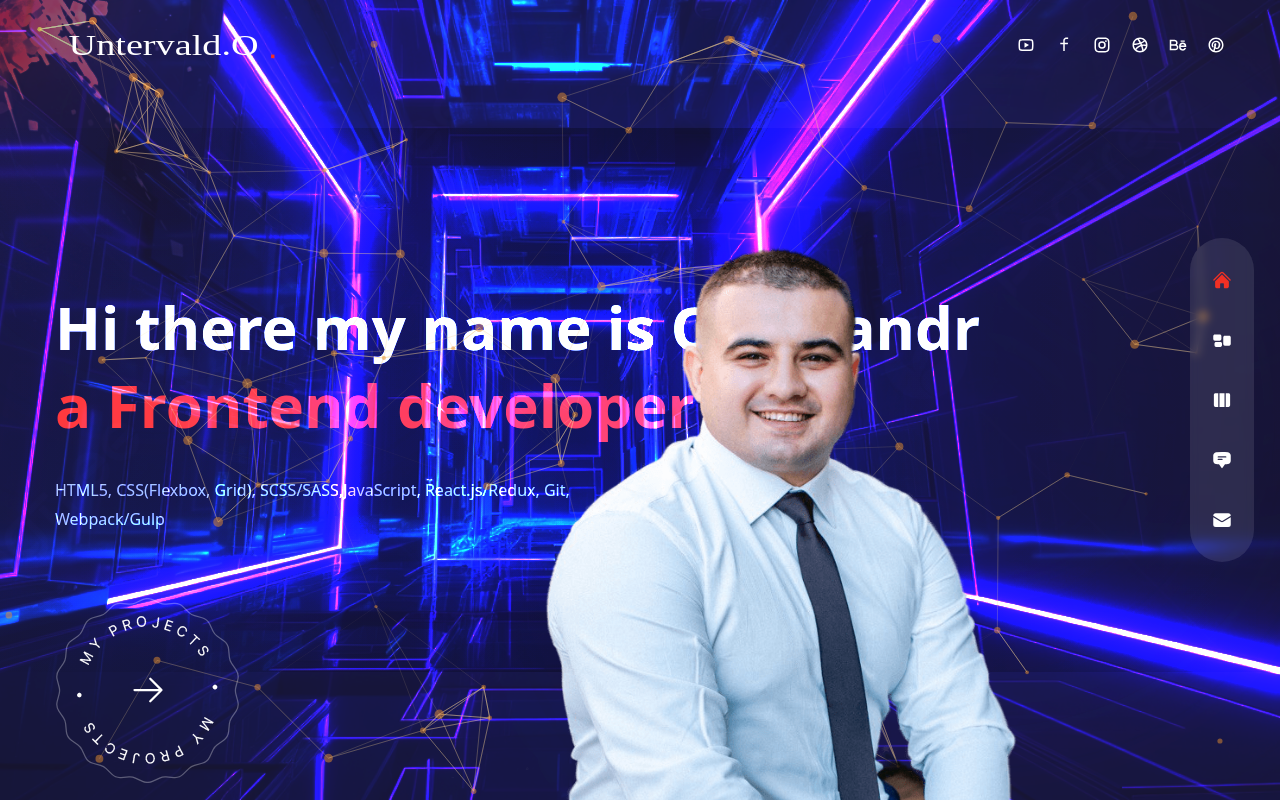
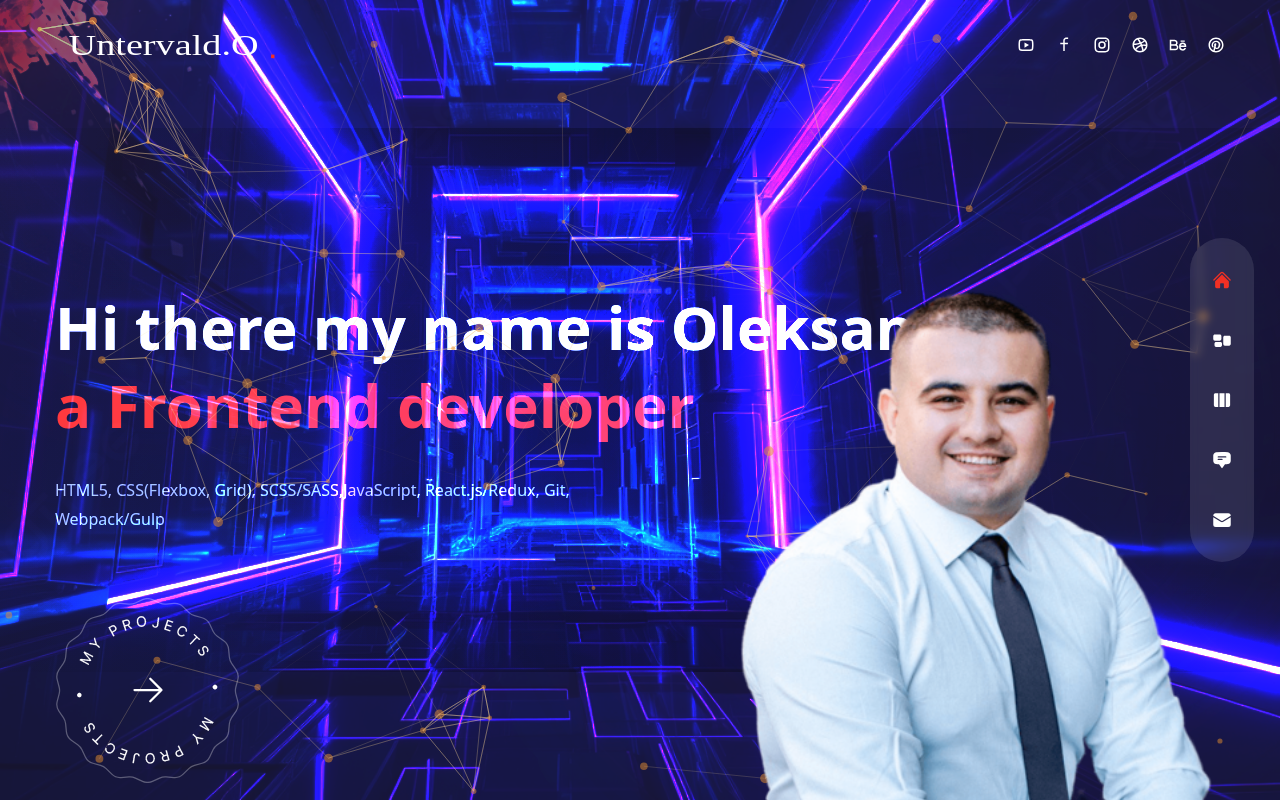
Before and after one commit to AlexanderUntervald/UntervaldPortfolio, a Next.js app: page / in a window 1280 px wide. Built offline with nearby package versions, Linux system fonts and the light colour scheme.

Commit message:
Update Avatar.js

```diff
--- a/components/Avatar.js
+++ b/components/Avatar.js
@@ -1,14 +1,18 @@
 import Image from "next/image";
 
 const Avatar = () => {
+  const customStyle = {
+    transform: 'translate(195px, 43px)',
+  };
+
   return (
-    <div className='hidden xl:flex xl:max-w-none'>
+    <div className='hidden xl:flex xl:max-w-none' style={customStyle}>
       <Image
-      src={'/avatar3.png'}
-      width={737}
-      height={678}
-      alt=""
-      className="translate-z-0 w-full h-full"
+        src={'/avatar4.png'}
+        width={737}
+        height={678}
+        alt=""
+        className="translate-z-0 w-full h-full "
       />
     </div>
   )
```
